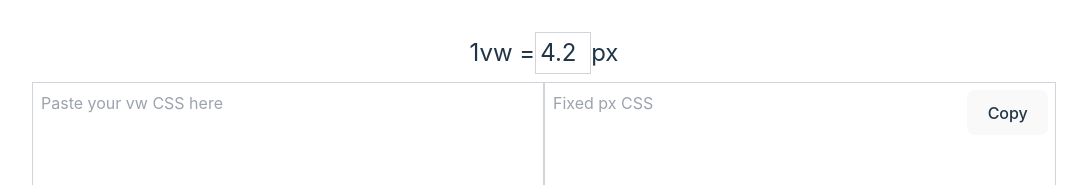
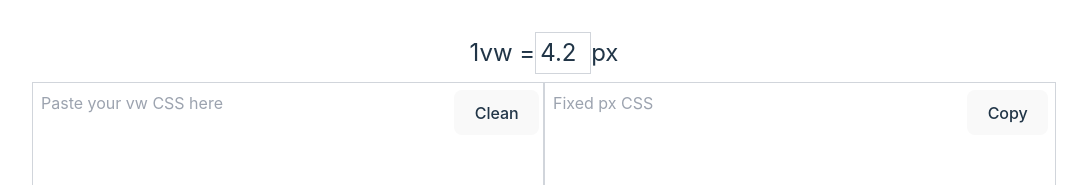
Before and after one commit to Wsgamer7/vw2px_web, a React (Vite) app: page / in a window 1280 px wide. Shown: the top 185 px of the page, without its empty margins (96-1183 px from the left). Built offline with nearby package versions, Linux system fonts and the light colour scheme.

Commit message:
add clean btn

```diff
--- a/src/App.jsx
+++ b/src/App.jsx
@@ -1,5 +1,6 @@
 import { useState } from "react";
 import "./App.css";
+import { useEffect } from "react";
 
 function App() {
   const [rawCss, setRawCss] = useState("");
@@ -7,6 +8,9 @@ function App() {
   const [times, setTimes] = useState(4.2);
   const [copyText, setCopyText] = useState("Copy");
 
+  useEffect(() => {
+    setFixedCss(replaceVwWithPx(rawCss, times));
+  }, [rawCss, times]);
   return (
     <div className="w-[80vw] h-[90vh] overflow-hidden flex-col flex items-center gap-2">
       <h1 className="flex text-2xl items-center">
@@ -30,10 +34,17 @@ function App() {
           value={rawCss}
           onChange={(e) => {
             setRawCss(e.target.value);
-            setFixedCss(replaceVwWithPx(e.target.value, times));
             setCopyText("Copy");
           }}
         />
+        <button
+          className="absolute top-2 right-[50.5%] z-20"
+          onClick={() => {
+            setRawCss("");
+          }}
+        >
+          Clean
+        </button>
         <textarea
           className="w-[50%] p-2 border border-gray-300 resize-none"
           placeholder="Fixed px CSS"
```
